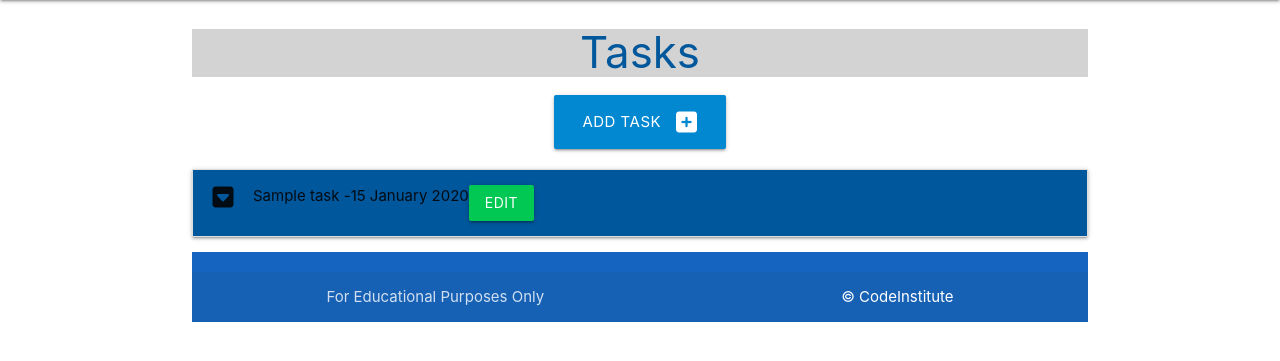
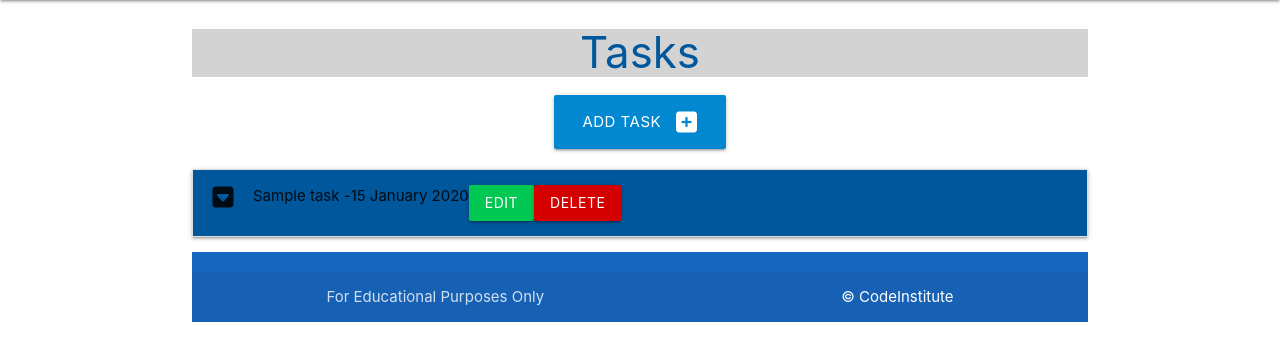
Before and after one commit to RobWar-code/task-scheduler, a Flask app: page / in a window 1280 px wide. Shown: the part 64-425 px from the top of the page. Run offline with Flask 2, Linux system fonts and the light colour scheme; tables that the repository leaves empty hold one stand-in row (values such as "Sample post"); some libraries are stand-ins or nearby versions.

Commit message:
Add delete task

```diff
--- a/taskmanager/routes.py
+++ b/taskmanager/routes.py
@@ -78,3 +78,11 @@ def edit_task(task_id):
         return redirect(url_for("home"))
 
     return render_template("edit_task.html", task=task, categories=categories)
+
+
+@app.route("/delete_task/<int:task_id>")
+def delete_task(task_id):
+    task = Task.query.get_or_404(task_id)
+    db.session.delete(task)
+    db.session.commit()
+    return redirect(url_for("home"))
--- a/taskmanager/templates/add_task.html
+++ b/taskmanager/templates/add_task.html
@@ -16,8 +16,7 @@
                 <div class="input-field col s12">
                     <i class="fas fa-align-left prefix light-blue-text text-darken-4"></i>
                     <textarea placeholder="Description" id="task_description" name="task_description" maxlength="200"
-                        minlength="50" class="materialize-textarea validate" required>
-                    </textarea>
+                        minlength="5" class="materialize-textarea validate" required></textarea>
                     <label for="task_description">Description</label>
                 </div>
             </div>
--- a/taskmanager/templates/tasks.html
+++ b/taskmanager/templates/tasks.html
@@ -16,7 +16,8 @@
                 <div class="collapsible-header text-white light-blue darken-4"><i class="fas fa-caret-square-down"></i>
                     <span>{{ task.task_name }} - </span>
                     <span>{{ task.due_date.strftime("%d %B %Y") }}</span>
-                    <a href="{{ url_for('edit_task', task_id=task.id) }}" class="btn green accent-4 right">Edit</a>
+                    <a href="{{ url_for('edit_task', task_id=task.id) }}" class="btn green accent-4">Edit</a>
+                    <a href="{{ url_for('delete_task', task_id=task.id) }}" class="btn red accent-4">Delete</a>
                 </div>
                 <div class="collapsible-body">
                     <h5>
```
Also changed, not shown: taskmanager/templates/edit_task.html (+9 -12 lines).
